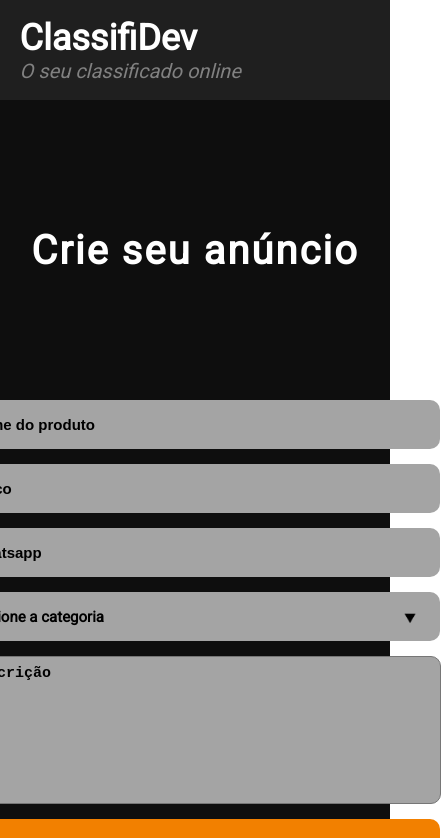
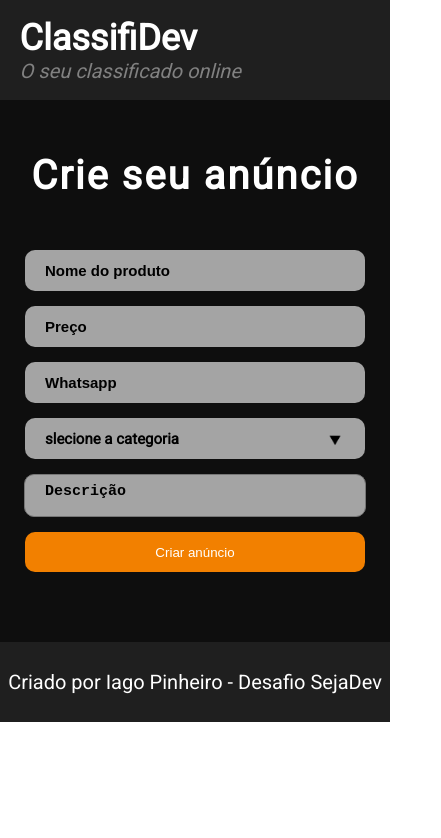
Before and after one commit to Seja-Dev/desafio-classidev, a Next.js app: page /create in a window 390 px wide. Shown: the top 838 px of the page, 441 px wide, since content can reach past the window. Built offline with nearby package versions, Linux system fonts and the light colour scheme.

Commit message:
responsiveness on the Create page

```diff
--- a/src/components/buttons/formButton.jsx
+++ b/src/components/buttons/formButton.jsx
@@ -8,6 +8,11 @@ const StyledButton = styled.button`
     color: white;
     border-radius: 10px;
     border: none;
+
+    @media (max-width: 550px) {
+        width: 340px;
+        height: 40px;
+    }
 `
 
 export default function FormButton({ children }) {
--- a/src/components/form/category/category.jsx
+++ b/src/components/form/category/category.jsx
@@ -12,8 +12,12 @@ const StyledCategory = styled.div`
     border-radius: 10px;
     padding: 8px 20px;
     display: flex;
-    flex-direction: column;
     cursor: pointer;
+
+    @media (max-width: 550px) {
+        width: 300px;
+        height: 25px;
+    }
 `
 
 const Text = styled.p`
--- a/src/components/form/category/menu.jsx
+++ b/src/components/form/category/menu.jsx
@@ -1,4 +1,16 @@
 import styled from "styled-components"
+
+const MenuContainer = styled.div`
+    z-index: 200;
+    position: fixed;
+    top: 0;
+    left: 0;
+    width: 100%;
+    height: 100%;
+    display: flex;
+    align-items: center;
+    justify-content: center;
+`
 
 const StyledMenu = styled.div`
     display: flex;
@@ -8,7 +20,6 @@ const StyledMenu = styled.div`
     border-radius: 10px;
     padding: 10px 10px;
     gap: 20px;
-    z-index: 200;
 `
 
 const Options = styled.div`
@@ -28,6 +39,7 @@ export default function Menu({ handleCategorySelect, search }) {
     }
 
     return(
+        <MenuContainer>
             <StyledMenu>
                 { search ?
                     categoriesSearch.map((category, index) => (
@@ -42,5 +54,6 @@ export default function Menu({ handleCategorySelect, search }) {
                     ))
                 }
             </StyledMenu>
+        </MenuContainer>
     )
 }
--- a/src/components/form/input/input.jsx
+++ b/src/components/form/input/input.jsx
@@ -14,6 +14,11 @@ const StyledInput = styled.input`
         color: black;
         font-weight: bolder;
     }
+
+    @media (max-width: 550px) {
+        width: 300px;
+        height: 25px;
+    }
 `
 
 const Input = React.forwardRef(function Input({ placeholder, ...rest }, ref) {
--- a/src/components/form/textarea/textearea.jsx
+++ b/src/components/form/textarea/textearea.jsx
@@ -14,6 +14,11 @@ const StyledTextarea = styled.textarea`
         color: black;
         font-weight: bolder;
     }
+
+    @media (max-width: 550px) {
+        width: 300px;
+        height: 25px;
+    }
 `
 
 const Textarea = forwardRef(function Textarea({ ...rest }, ref) {
--- a/src/pages/create.jsx
+++ b/src/pages/create.jsx
@@ -25,6 +25,10 @@ const StyledCreate = styled.div`
     color: white;
     font-size: 20px;
     letter-spacing: 2px;
+
+    @media (max-width: 600px) {
+        height: 150px;
+    }
 `
 
 const StyledForm = styled.form`
@@ -34,6 +38,10 @@ const StyledForm = styled.form`
     align-items: center;
     gap: 15px;
     margin-bottom: 150px;
+
+    @media (max-width: 550px) {
+        margin-bottom: 70px;
+    }
 `
 
 export default function Create() {
```
Lines whose indentation alone changed are shown as unchanged.
